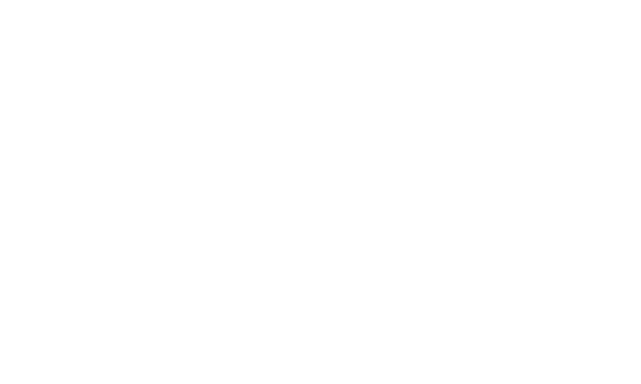
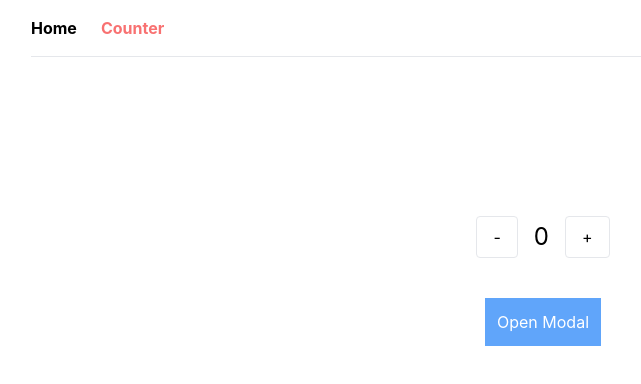
Before and after one commit to kmshan90/trainingApp, a React (Create React App) app: page /counter in a window 1280 px wide. Before the commit this address had no page. Shown: the top 384 px of the page, without its empty margins (97-738 px from the left). Built offline with nearby package versions, Linux system fonts and the light colour scheme.

Commit message:
counter and modal added

```diff
--- a/src/App.js
+++ b/src/App.js
@@ -5,7 +5,7 @@
 import './App.scss';
 import AuthLayout from "./components/layout/AuthLayout";
 import Login from "./pages/login/Login";
-import About from "./pages/about/About";
+import Counter from "./pages/counter/Counter";
 
 function App() {
   return (
@@ -13,7 +13,7 @@
       <Routes>
         <Route path="/" element={<Layout />}>
           <Route index element={<Home />} />
-          <Route path="about" element={<About />} />
+          <Route path="counter" element={<Counter />} />
           {/* <Route path="*" element={<NoPage />} /> */}
         </Route>
         <Route path="/auth" element={<AuthLayout />}>
--- a/src/components/layout/Layout.js
+++ b/src/components/layout/Layout.js
@@ -8,7 +8,7 @@
         <nav className="w-full float-left py-4 border-b">
           <ul className="flex items-center space-x-6 [&>li]:font-bold">
             <li><NavLink to="/" className={({ isActive }) => (isActive ? ' text-red-400' : '')}>Home</NavLink></li>
-            <li><NavLink to="/about" className={({ isActive }) => (isActive ? ' text-red-400' : '')}>About</NavLink></li>
+            <li><NavLink to="/counter" className={({ isActive }) => (isActive ? ' text-red-400' : '')}>Counter</NavLink></li>
           </ul>
         </nav>
         <div className="w-full float-left py-6">
--- /dev/null
+++ b/src/components/modal/DemoModal.js
@@ -0,0 +1,16 @@
+import React, { useState } from "react";
+import Counter from "../../pages/counter/Counter";
+const DemoModal = ({hasModal,handleModalClose}) => {
+    return (
+        <>
+            <div className="w-screen h-screen fixed top-0 left-0 bg-black/20"></div>
+            <div className="max-w-[420px] w-full px-2 absolute transform -translate-x-1/2 -translate-y-1/2 top-1/2 left-1/2">
+                <div className="w-full float-left relative p-6 bg-white text-center">
+                    <p>Alert</p>
+                    <button className="bg-red-400 hover:bg-red-500 text-white py-2 px-4 mt-8" type="button" onClick={()=>handleModalClose()}>Close</button>
+                </div>
+            </div>
+        </>
+    );
+};
+export default DemoModal;
--- a/src/pages/about/About.js
+++ /dev/null
@@ -1,5 +0,0 @@
-import React, { useState } from "react";
-const About = () => {
-    return <h1>About</h1>;
-};
-export default About;
--- /dev/null
+++ b/src/pages/counter/Counter.js
@@ -0,0 +1,21 @@
+import React, { useState } from "react";
+import DemoModal from "../../components/modal/DemoModal";
+const Counter = () => {
+    const [count, setCount] = useState(0);
+    const [hasModal, setHasModal] = useState(false);
+
+    return (
+        <div className="w-full flex flex-col justify-center items-center min-h-[400px]">
+            <div className="flex space-x-4 items-center">
+                <button onClick={()=>setCount(count-1)} className="px-4 py-2 border rounded hover:bg-gray-100" type="button">-</button>
+                <span className="text-2xl">{count}</span>
+                <button onClick={()=>setCount(count+1)}  className="px-4 py-2 border rounded hover:bg-gray-100" type="button">+</button>
+            </div>
+            <div className="w-full float-left clear-both flex justify-center mt-10">
+                <button onClick={()=>setHasModal(true)} type="button" className="bg-blue-400 text-white p-3 cursor-pointer hover:bg-blue-500">Open Modal</button>
+            </div>
+            {hasModal && <DemoModal handleModalClose={()=>setHasModal(false)} />}
+        </div>
+    );
+};
+export default Counter;
```
